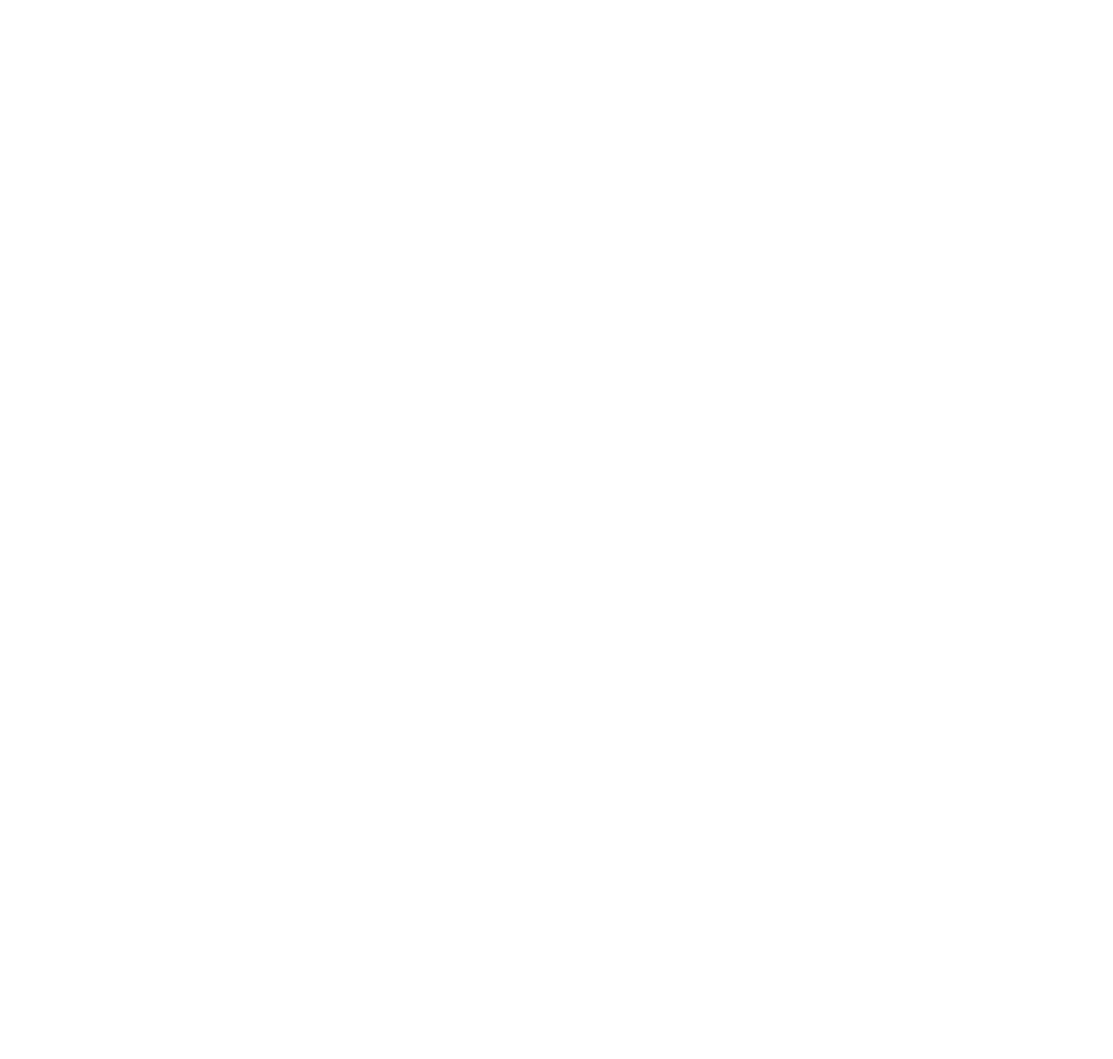
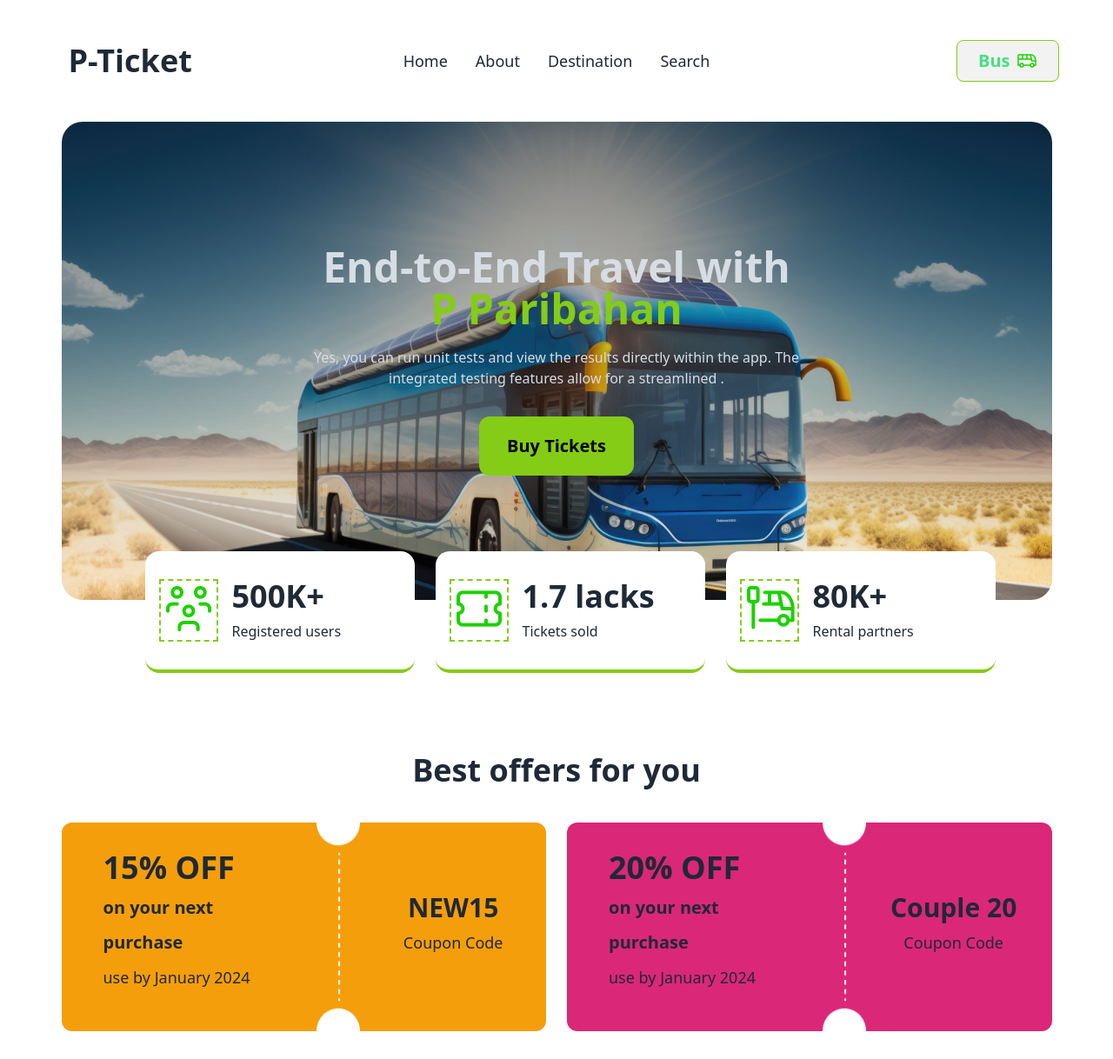
Before and after one commit to sohan226/Assignment-5, a plain HTML site: page index.html in a window 1280 px wide. Shown: the whole page at 87% size. Before the commit the page ends 800 px from the top, so only its background shows below. Drawn offline with nearby package versions, Linux system fonts and the light colour scheme.

Commit message:
some section added

```diff
--- a/index.html
+++ b/index.html
@@ -1,5 +1,5 @@
 <!DOCTYPE html>
-<html lang="en">
+<html data-theme="light" lang="en">
 <head>
     <meta charset="UTF-8">
     <meta name="viewport" content="width=device-width, initial-scale=1.0">
@@ -10,7 +10,100 @@
 </head>
 <body>
     <header>
+        <!-- nav section -->
+        <section class="max-w-[1173px] mx-auto my-8">
+            <div class="navbar bg-base-100">
+                <div class="navbar-start">
+                  <div class="dropdown">
+                    <div tabindex="0" role="button" class="btn btn-ghost lg:hidden">
+                      <svg xmlns="http://www.w3.org/2000/svg" class="h-5 w-5" fill="none" viewBox="0 0 24 24" stroke="currentColor"><path stroke-linecap="round" stroke-linejoin="round" stroke-width="2" d="M4 6h16M4 12h8m-8 6h16" /></svg>
+                    </div>
+                    <ul tabindex="0" class="menu menu-sm dropdown-content mt-3 z-[1] p-2 shadow bg-base-100 rounded-box w-52 text-lg font-medium">
+                      <li><a class="">Home</a></li>
+                      <li><a>About</a></li>
+                      <li><a>Destination</a></li>
+                      <li><a>Search</a></li>
+                    </ul>
+                  </div>
+                  <a class="btn btn-ghost lg:text-4xl text-2xl font-extrabold lg:font-extrabold">P-Ticket</a>
+                </div>
+                <div class="navbar-center hidden lg:flex">
+                  <ul class="menu menu-horizontal px-1 text-lg font-medium">
+                    <li><a class="">Home</a></li>
+                    <li><a>About</a></li>
+                    <li><a>Destination</a></li>
+                    <li><a>Search</a></li>
+                  </ul>
+                </div>
+                <div class="navbar-end flex items-center">
+                  <a class="btn text-green-400 text-xl font-bold items-center px-6 border-lime-500">Bus <img src="images/bus-icon.png"></a>
+                </div>
+              </div>
+        </section>
 
+        <!-- banner section -->
+        <section class="mx-auto lg:max-w-[1171px] max-w-full px-4 my-8">
+          <div class="hero  h-[550px] mx-auto rounded-3xl " style="background-image: url(images/banner.png);">
+            <div class="hero-overlay bg-opacity-0 rounded-3xl"></div>
+            <div class="hero-content text-center text-neutral-content">
+              <div class="max-w-[742px]">
+                <h1 class="mb-5 lg:text-5xl text-3xl font-extrabold font-family: Raleway;">End-to-End Travel with <br> <span class="text-lime-500">P Paribahan</span></h1>
+                <p class="mt-4 ">Yes, you can run unit tests and view the results directly within the app. The <br> integrated testing features allow for a streamlined .</p>
+                <button class=" py-5 px-8 mt-8 rounded-xl btn-primary bg-lime-500 border-none text-black text-xl font-bold ">Buy Tickets</button>
+              </div>
+            </div>
+            </div>
+            <!-- card -->
+            <div class="flex lg:flex-row flex-col lg:mx-24 gap-6 items-center lg:absolute -mt-14">
+              <div class="flex w-[310px] px-4 py-8 gap-4 rounded-2xl  bg-white border-b-4 border-lime-500">
+                <div class="border-dashed border-2 border-lime-500"><img src="images/people.png" alt=""></div>
+                <div>
+                  <div><h1 class="text-4xl font-bold  mb-2">500K+</h1></div>
+                <div><p>Registered users</p></div>
+                </div>
+              </div>
+              <div class="flex w-[310px] px-4 py-8 gap-4 rounded-2xl  bg-white border-b-4 border-lime-500">
+               <div class="border-dashed border-2 border-lime-500"> <img src="images/ticket-cupon.png" alt=""></div>
+                <div>
+                  <div><h1 class="text-4xl font-bold  mb-2">1.7 lacks</h1></div>
+                <div><p>Tickets sold</p></div>
+                </div>
+              </div>
+              <div class="flex w-[310px] px-4 py-8 gap-4 rounded-2xl bg-white border-b-4 border-lime-500">
+                <div class="border-dashed border-2 border-lime-500"><img src="images/stoppage.png" alt=""></div>
+                <div>
+                  <div><h1 class="text-4xl font-bold mb-2">80K+</h1></div>
+                <div><p>Rental partners</p></div>
+              </div>
+              </div>
+            </div>
+        </section>
+
+        <!-- Offer section -->
+        <section class="mx-auto lg:max-w-[1171px] mt-44 max-w-full px-4 my-8">
+          <h1 class="lg:text-4xl text-2xl font-bold text-center justify-center">Best offers for you</h1>
+          <div class=" lg:flex gap-6">
+            <div class="bg-amber-500 lg:w-[573px] mt-10 lg:h-[240px] rounded-xl flex">
+              <div class="w-[55%] ">
+                <h2 class="text-4xl font-black my-8 mx-12">15% OFF <br> <span class="text-xl font-semibold">on your next purchase</span> <br> <span class="text-lg font-medium">use by January 2024</span></h2>
+              </div>
+              <div class=""><img class="h-full" src="images/cupon-devider.png" alt=""></div>
+              <div class="w-[40%] ">
+                <h1 class="text-center lg:text-3xl text-2xl font-bold mt-20 m-12">NEW15 <br> <span class="text-lg font-medium">Coupon Code</span></h1>
+              </div>
+            </div>
+
+            <div class="bg-pink-600 rounded-xl flex mt-10 lg:w-[573px] lg:h-[240px]">
+              <div class="w-[55%] ">
+                <h2 class="lg:text-4xl text-2xl font-black my-8 mx-12">20% OFF <br> <span class="text-xl font-semibold">on your next purchase</span> <br> <span class="text-lg font-medium">use by January 2024</span></h2>
+              </div>
+              <div class=""><img class="h-full" src="images/cupon-devider.png" alt=""></div>
+              <div class="w-[40%] ">
+                <h1 class="text-center lg:text-3xl text-2xl font-bold mt-20 m-10 ml-7">Couple 20 <br> <span class="text-lg font-medium">Coupon Code</span></h1>
+              </div>
+            </div>
+          </div>
+        </section>
     </header>
     <main>
 
```
